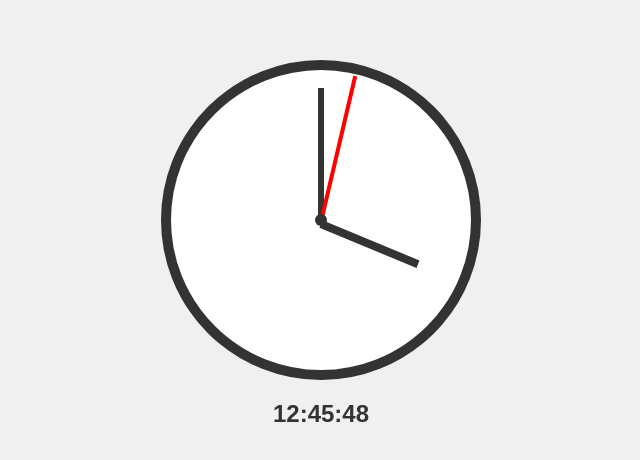
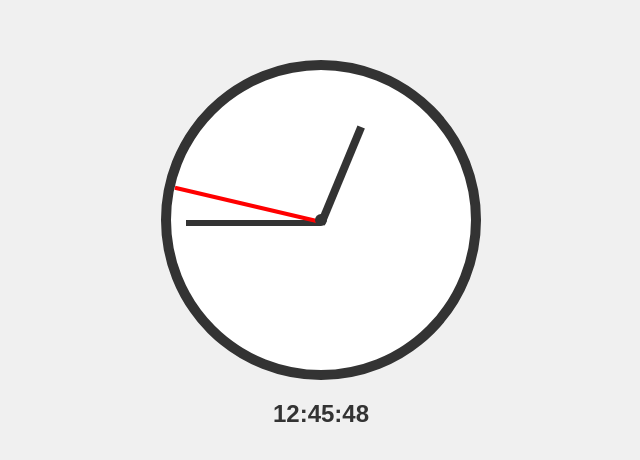
Before and after one commit to mjt1978/clock, a plain HTML site: page index.html in a window 1280 px wide. Shown: the part 164-624 px from the top of the page, without its empty margins (319-959 px from the left). Drawn offline with Linux system fonts and the light colour scheme.

Commit message:
Update index.html

```diff
--- a/index.html
+++ b/index.html
@@ -89,9 +89,9 @@
         const seconds = now.getSeconds();
 
         // Laske viisareiden kulmat
-        const hourDegrees = (hours % 12) * 30 + (minutes / 60) * 30; // Tunti + minuutit vaikuttavat tuntiviisareeseen
-        const minuteDegrees = minutes * 6; // Minuutti
-        const secondDegrees = seconds * 6; // Sekuntiviisari
+        const hourDegrees = (hours % 12) * 30 + (minutes / 60) * 30 - 90; // Tunti + minuutit vaikuttavat tuntiviisareeseen
+        const minuteDegrees = minutes * 6 - 90; // Minuutti
+        const secondDegrees = seconds * 6 - 90; // Sekuntiviisari
 
         // Päivitä viisareiden asennot
         const hourHand = document.getElementById('hour-hand');
```
